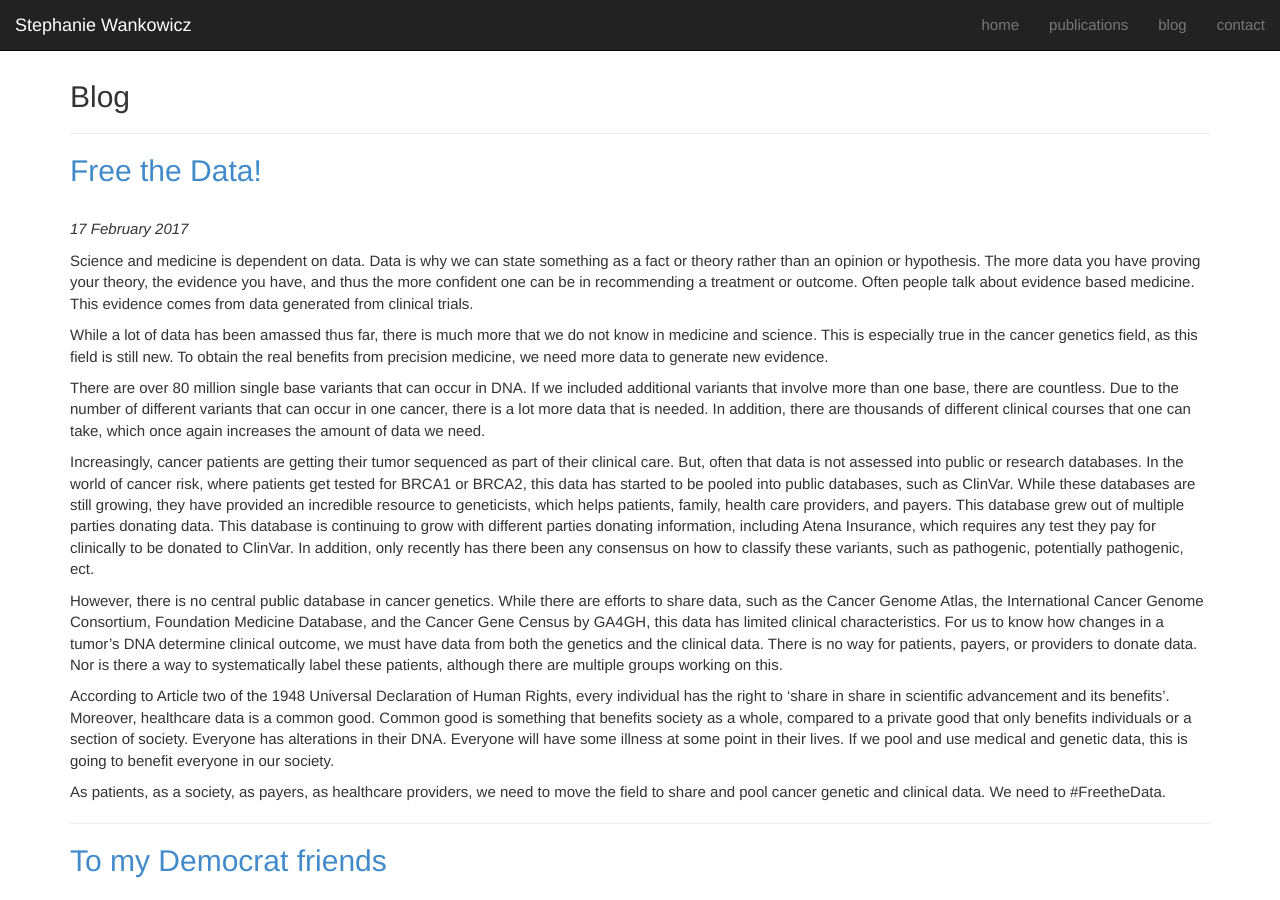
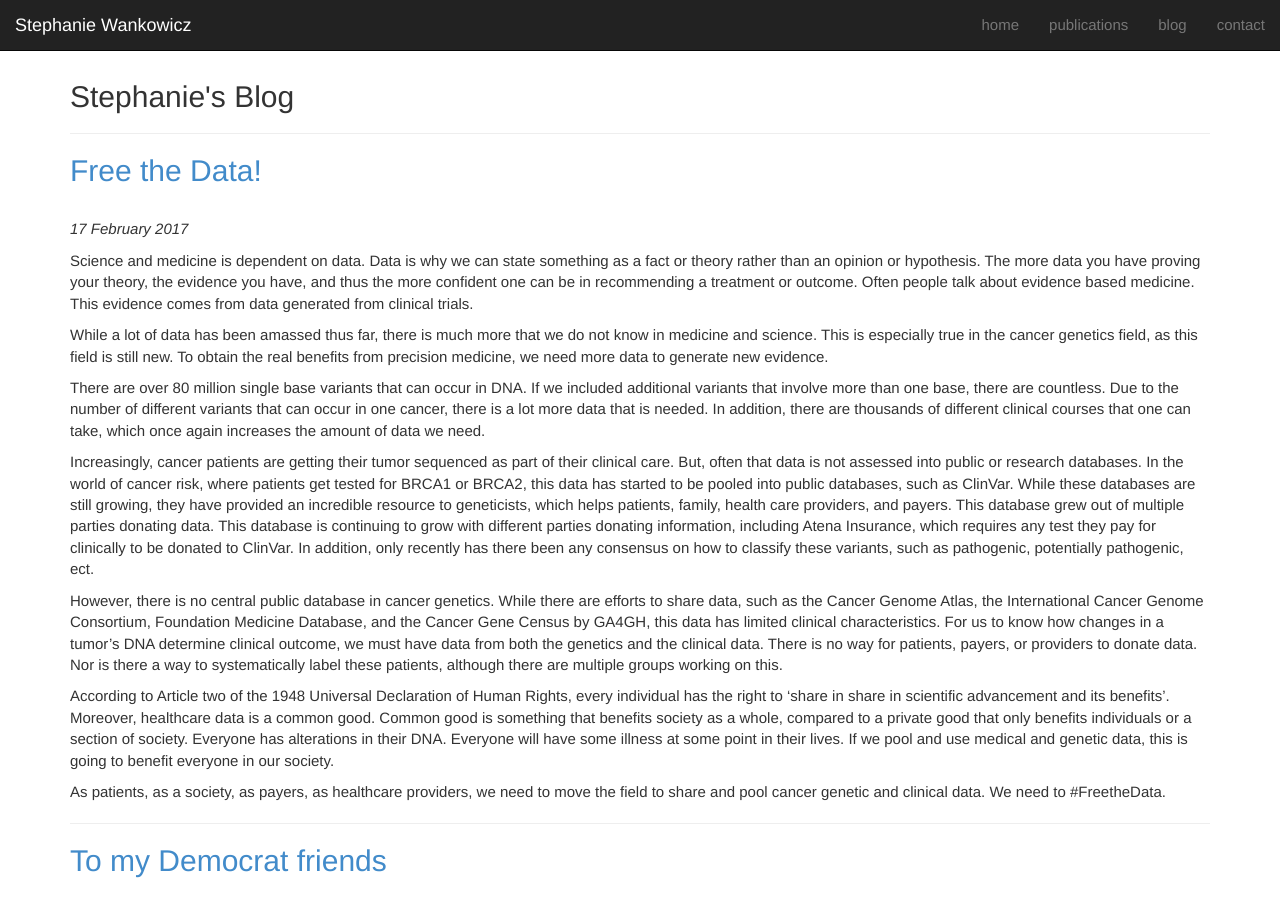
Before and after one commit to stephaniewankowicz/stephaniewankowicz.github.io, a Jekyll site: the page built from blog/index.html, in a window 1280 px wide and 900 px high. Built offline with Jekyll 4.4.1, drawn with Linux system fonts in a browser that asks for light colours; nearby versions of some CDN libraries; the list of posts is cut into pages by our own code.

Commit message:
Update index.html

```diff
--- a/blog/index.html
+++ b/blog/index.html
@@ -4,7 +4,7 @@ layout: default
 group: blog
 ---
 
-<h2>Blog</h2>
+<h2>Stephanie's Blog</h2>
 
 <!-- This loops through the paginated posts -->
 
```
